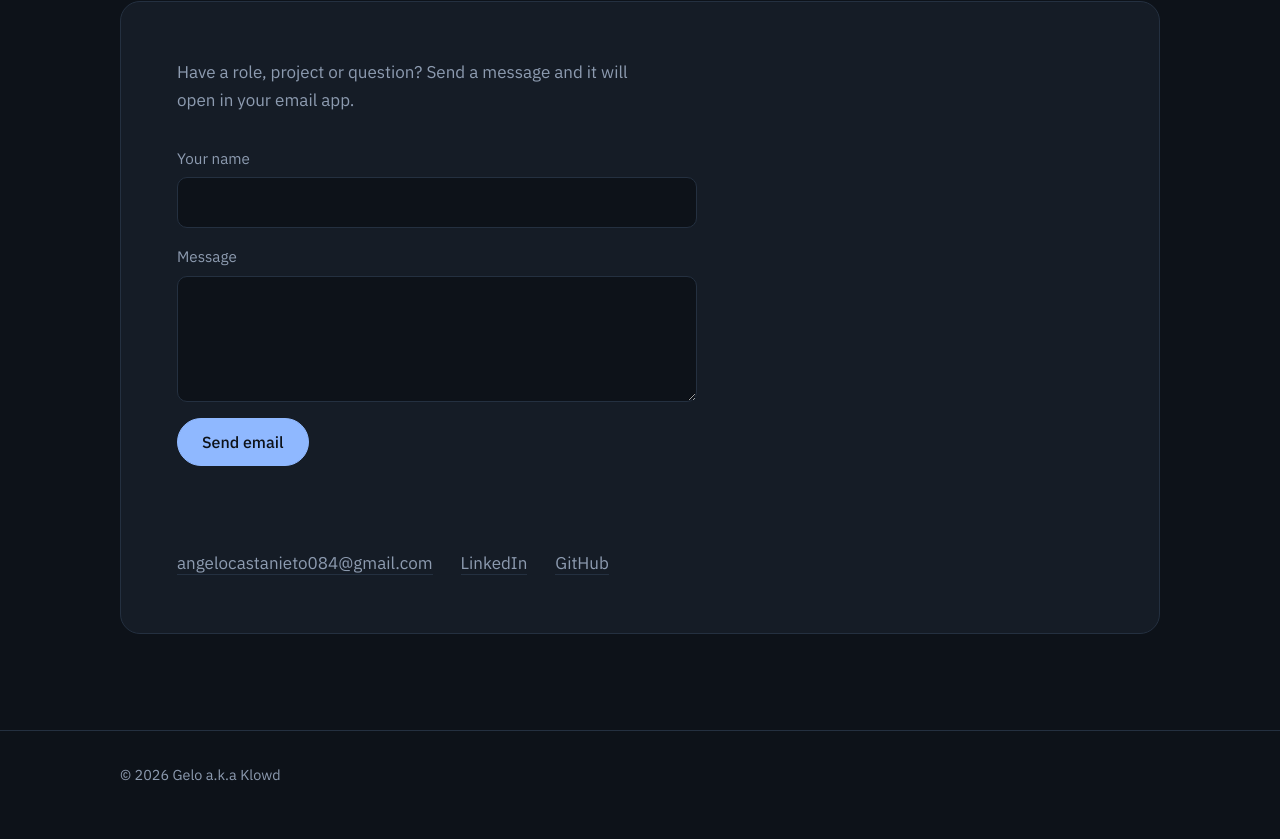
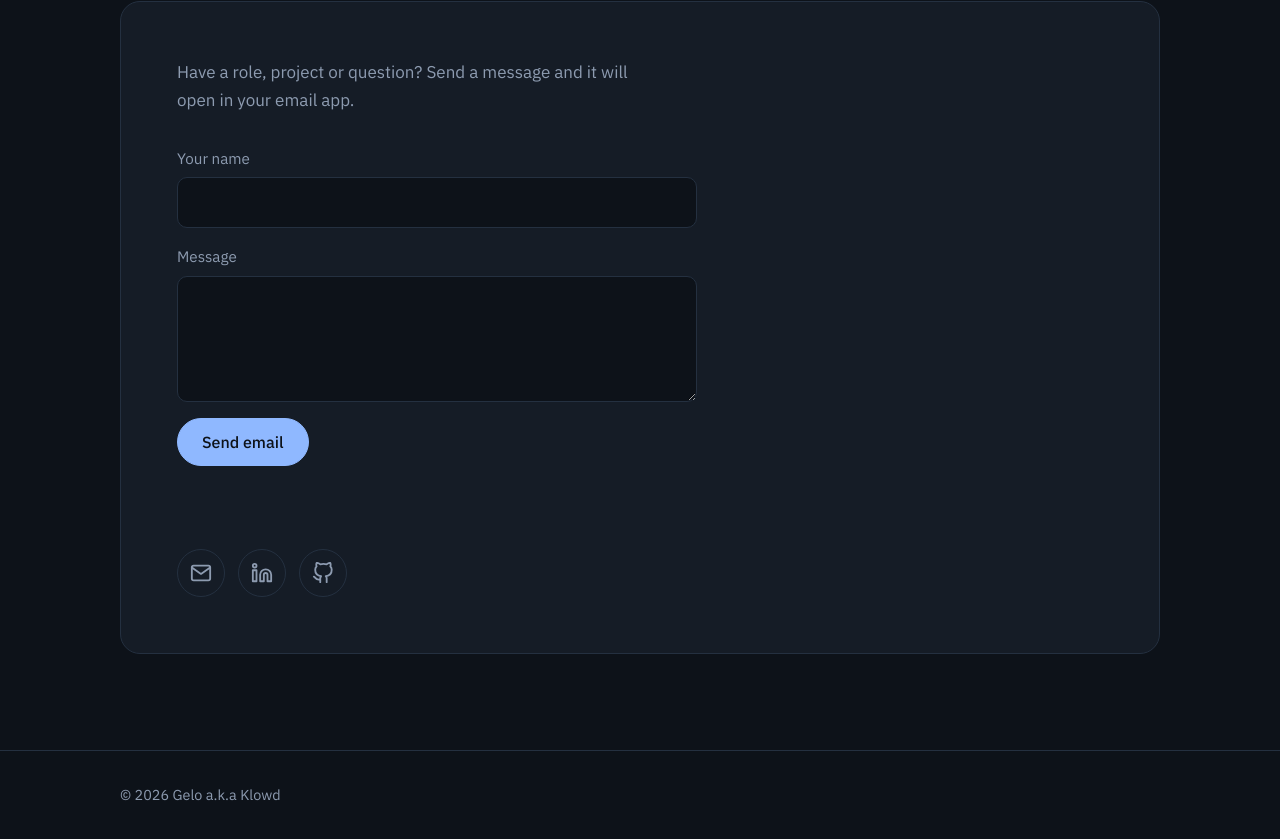
Before and after one commit to N1mbusCl0ud/N1mbusCl0ud.github.io, a plain HTML site: page index.html in a window 1280 px wide. Shown: the part 4325-5164 px from the top of the page. Drawn offline with nearby package versions, Linux system fonts and the light colour scheme.

Commit message:
Update index.html

```diff
--- a/index.html
+++ b/index.html
@@ -225,6 +225,16 @@
     .status { display: inline-flex; align-items: center; gap: 0.6rem; border: 1px solid var(--line); border-radius: 999px; padding: 0.4rem 1rem; margin: 0 0 1.75rem; color: var(--muted); font-size: 0.95rem; }
     .dot { width: 8px; height: 8px; border-radius: 50%; background: #7fd3a5; animation: pulse 2s infinite; }
     @keyframes pulse { 0% { box-shadow: 0 0 0 0 rgba(127,211,165,.6); } 100% { box-shadow: 0 0 0 10px rgba(127,211,165,0); } }
+
+    /* ===== NEW: round icon buttons in Contact ===== */
+    .links.icons { display: flex; gap: 0.8rem; }
+    .links.icons a {
+      width: 48px; height: 48px; display: grid; place-items: center; margin: 0;
+      border: 1px solid var(--line); border-radius: 50%; color: var(--muted);
+      transition: color .2s, border-color .2s, transform .2s;
+    }
+    .links.icons a:hover { color: var(--accent); border-color: var(--accent); transform: translateY(-3px); }
+    .links.icons svg { width: 22px; height: 22px; fill: none; stroke: currentColor; stroke-width: 2; stroke-linecap: round; stroke-linejoin: round; }
 
     /* Respect people who turn off animations in their device settings */
     @media (prefers-reduced-motion: reduce) {
@@ -475,11 +485,18 @@
             <p id="formNote" role="status"></p>
           </form>
 
-          <div class="links">
-            <a href="mailto:angelocastanieto084@gmail.com">angelocastanieto084@gmail.com</a>
-            <!-- TODO: replace the "#" below with your real profile links -->
-            <a href="#" target="_blank" rel="noopener">LinkedIn</a>
-            <a href="https://github.com/N1mbusCl0ud/N1mbusCl0ud/blob/fd61f1fda37098991eb17a13dd952a1d436a45e7/README.md" target="_blank" rel="noopener">GitHub</a>
+          <!-- Icon links. Hover an icon to see its name. -->
+          <div class="links icons">
+            <a href="mailto:gelo@gmail.com" aria-label="Email gelo@gmail.com" title="gelo@gmail.com">
+              <svg viewBox="0 0 24 24" aria-hidden="true"><path d="M4 4h16c1.1 0 2 .9 2 2v12c0 1.1-.9 2-2 2H4c-1.1 0-2-.9-2-2V6c0-1.1.9-2 2-2z"/><polyline points="22,6 12,13 2,6"/></svg>
+            </a>
+            <!-- TODO: replace the "#" in the two links below with your real LinkedIn and GitHub URLs -->
+            <a href="#" target="_blank" rel="noopener" aria-label="LinkedIn" title="LinkedIn">
+              <svg viewBox="0 0 24 24" aria-hidden="true"><path d="M16 8a6 6 0 0 1 6 6v7h-4v-7a2 2 0 0 0-2-2 2 2 0 0 0-2 2v7h-4v-7a6 6 0 0 1 6-6z"/><rect x="2" y="9" width="4" height="12"/><circle cx="4" cy="4" r="2"/></svg>
+            </a>
+            <a href="#" target="_blank" rel="noopener" aria-label="GitHub" title="GitHub">
+              <svg viewBox="0 0 24 24" aria-hidden="true"><path d="M9 19c-5 1.5-5-2.5-7-3m14 6v-3.87a3.37 3.37 0 0 0-.94-2.61c3.14-.35 6.44-1.54 6.44-7A5.44 5.44 0 0 0 20 4.77 5.07 5.07 0 0 0 19.91 1S18.73.65 16 2.48a13.38 13.38 0 0 0-7 0C6.27.65 5.09 1 5.09 1A5.07 5.07 0 0 0 5 4.77a5.44 5.44 0 0 0-1.5 3.78c0 5.42 3.3 6.61 6.44 7A3.37 3.37 0 0 0 9 18.13V22"/></svg>
+            </a>
           </div>
         </div>
       </div>
@@ -530,7 +547,7 @@
       const name = document.getElementById('name').value;
       const msg = document.getElementById('msg').value;
       const subject = encodeURIComponent('Portfolio message from ' + name);
-      window.location.href = 'mailto:angelocastanieto084@gmail.com?subject=' + subject + '&body=' + encodeURIComponent(msg);
+      window.location.href = 'mailto:gelo@gmail.com?subject=' + subject + '&body=' + encodeURIComponent(msg);
       document.getElementById('formNote').textContent = 'Opening your email app…';
     });
 
```
